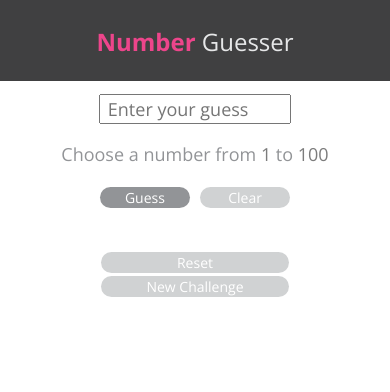
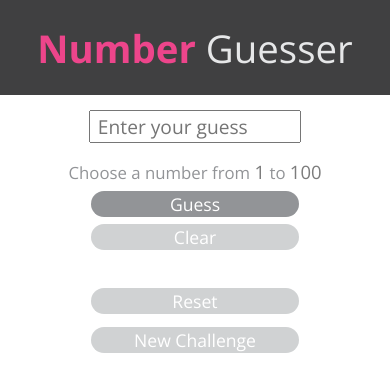
Before and after one commit to cbandrow-zz/number-guesser, a plain HTML site: page index.html in a window 390 px wide. Drawn offline with nearby package versions, Linux system fonts and the light colour scheme.

Commit message:
finalized media queries. removed excess css

```diff
--- a/scripts.js
+++ b/scripts.js
@@ -121,7 +121,6 @@ function biggerChallenge(){
     guessResponse.innerText = "";
     randomNumber(ranMin, ranMax);
     disabled();
-    alert("Range is now between " + ranMin + " and " + ranMax)
     minMax();
   })
 };
--- a/style.css
+++ b/style.css
@@ -92,12 +92,11 @@ button {
   text-align: center;
   border-width: 0px;
   font-family: "Open Sans", sans-serif;
-  width: auto;
   border-radius: 20px;
   background-color: #929497;
   color: #ffffff;
   font-size: 18px;
-  margin-top: 1%;
+  margin-top: 4%;
   margin-left: 1%;
   margin-right: 1%;
   width: 27%;
@@ -106,6 +105,7 @@ button#reset{
   width: 57%;
 }
 button#challenge{
+  margin-top: 4%;
   width: 57%;
   margin-bottom: 2%;
 }
@@ -130,45 +130,364 @@ button:focus{
 }
 
 
-@media screen and (max-width : 320px) {
-  input {
-    font-size: 16px;
-  }
+/*--Media Queries--*/
+@media screen and (max-width: 1824px){
   #title-num{
-    font-size: 22px;
+    font-size: 1.45em;
   }
 
   #title-guess{
-    font-size: 22px;
+    font-size: 1.45em;
+  }
+
+  input {
+    margin-top: 0.75em;
+    margin-bottom: 0.55em;
+    font-size: 2.15em;
+    width: 30%;
+  }
+
+  p{
+    font-size: 1.55em;
+    margin-bottom: 0em;
+  }
+
+  #max{
+    font-size: 1.56em;
+  }
+
+  #min{
+    font-size: 1.56em;
+  }
+
+  #your-guess{
+    margin-top: 1em;
+    margin-bottom: 0em;
+    font-size: 1.75em;
+  }
+  #guess-number{
+    font-size: 8.5em;
+  }
+  #guess-response{
+    font-size: 1.75em;
+    margin-bottom: 1em;
   }
 
   button {
-    font-size: 10px;
+    width: 17%;
+    display: inline;
+    margin-left: auto;
+    margin-right: auto;
+    font-size: 1.35em;
+    margin-top: 2%;
+  }
+
+  button#reset{
+    display: inline-block;
+    width: 17%;
+    margin-top: 0.5%;
+  }
+
+  button#challenge{
+    display: inline-block;
+    margin-top: 0.5%;
+    width: 17%;
+    margin-bottom: 2%;
+    }
+  }
+
+@media screen and (max-width : 1224px){
+  #title-num{
+    font-size: 1.35em;
+  }
+
+  #title-guess{
+    font-size: 1.35em;
+  }
+  input {
+    font-size: 1.5em;
+    width: 45%;
+  }
+  p{
+    font-size: 1.3em;
+    margin-bottom: 0em;
+  }
+
+  #max{
+    font-size: 1.35em;
+  }
+
+  #min{
+    font-size: 1.35em;
+  }
+
+  #your-guess{
+    margin-top: 1em;
+    margin-bottom: 0em;
+    font-size: 1.75em;
+  }
+  #guess-number{
+    font-size: 7.5em;
+  }
+  #guess-response{
+    font-size: 1.75em;
+    margin-bottom: 1em;
+  }
+
+  button {
+    width: 20%;
+    display: inline-block;
+    margin-left: auto;
+    margin-right: auto;
+    font-size: 1.25em;
+  }
+
+  button#reset{
+    display: block;
+    width: 30%;
+    margin-top: 1%;
+  }
+
+  button#challenge{
+    display: block;
+    margin-top: 2%;
+    width: 30%;
+    margin-bottom: 2%;
+    }
+  }
+
+@media screen and (max-width : 950px) {
+  #title-num{
+    font-size: 1.30em;
+  }
+
+  #title-guess{
+    font-size: 1.30em;
+  }
+  input {
+    font-size: 1.42em;
+    width: 50%;
+  }
+  p{
+    font-size: 1.25em;
+    margin-bottom: 0em;
+  }
+
+  #max{
+    font-size: 1.3em;
+  }
+
+  #min{
+    font-size: 1.3em;
+  }
+
+  #your-guess{
+    margin-top: 1em;
+    margin-bottom: 0em;
+    font-size: 1.6em;
+  }
+  #guess-number{
+    font-size: 6.75em;
+  }
+  #guess-response{
+    font-size: 1.6em;
+    margin-bottom: 1em;
+  }
+
+  button {
+    width: 20%;
+    display: inline;
+    margin-left: auto;
+    margin-right: auto;
+    font-size: 1.195em;
+  }
+
+  button#reset{
+    width: 35%;
+    margin-top: 1%;
+  }
+
+  button#challenge{
+    margin-top: 2%;
+    width: 35%;
+    margin-bottom: 2%;
+  }
+}
+
+
+
+
+@media screen and (max-width : 768px){
+  #title-num{
+    font-size: 1.30em;
+  }
+
+  #title-guess{
+    font-size: 1.30em;
+  }
+  input {
+    font-size: 1.35em;
+    width: 50%;
+  }
+  p{
+    font-size: 1.15em;
+    margin-bottom: 0em;
+  }
+
+  #max{
+    font-size: 1.25em;
+  }
+
+  #min{
+    font-size: 1.25em;
+  }
+
+  #your-guess{
+    margin-top: 1em;
+    margin-bottom: 0em;
+    font-size: 1.6em;
+  }
+  #guess-number{
+    font-size: 5.75em;
+  }
+  #guess-response{
+    font-size: 1.6em;
+    margin-bottom: 1em;
+  }
+
+  button {
+    width: 23.5%;
+    display: inline;
+    margin-left: auto;
+    margin-right: auto;
+    font-size: 1.175em;
+  }
+
+  button#reset{
+    width: 45%;
+    margin-top: 1%;
+  }
+
+  button#challenge{
+    margin-top: 2%;
+    width: 45%;
+    margin-bottom: 2%;
   }
 }
 
 @media screen and (max-width : 414px) {
-  input {
-    font-size: 18px;
-  }
   #title-num{
-    font-size: 24px;
+    font-size: 1.20em;
   }
 
   #title-guess{
-    font-size: 24px;
+    font-size: 1.20em;
+  }
+  header {
+    padding-top: .05%;
+    padding-bottom: .05%;
+  }
+  input {
+    font-size: 1.2em;
+    width: 60%;
+  }
+  p{
+    font-size: 1.05em;
+  }
+
+  #max{
+    font-size: 1.1em;
+  }
+
+  #min{
+    font-size: 1.1em;
+  }
+
+  #your-guess{
+    margin-top: 1.5em;
+    margin-bottom: 0em;
+    font-size: 1.6em;
+  }
+  #guess-number{
+    font-size: 5em;
+  }
+  #guess-response{
+    font-size: 1.6em;
   }
 
   button {
-    font-size: 14px;
+    width: 62.5%;
+    display: block;
+    margin-left: auto;
+    margin-right: auto;
+    font-size: 1.10em;
+  }
 
+  button#reset{
+    width: 62.5%;
+  }
+
+  button#challenge{
+    margin-top: 4%;
+    width: 62.5%;
+    margin-bottom: 2%;
   }
 }
 
-@media screen and (max-width : 768px){
+@media screen and (max-width : 320px) {
+  #title-num{
+    font-size: 1em;
+  }
 
+  #title-guess{
+    font-size: 1em;
+  }
+  header {
+    padding-top: .025%;
+    padding-bottom: .025%;
+  }
+  input {
+    font-size: 1.15em;
+    width: 65%;
+  }
+  p{
+    font-size: 1em;
+  }
+
+  #max{
+    font-size: 1.15em;
+  }
+
+  #min{
+    font-size: 1.15em;
+  }
+
+  #your-guess{
+    margin-top: 1em;
+    margin-bottom: 0em;
+    font-size: 1.4em;
+  }
+  #guess-number{
+    font-size: 4.5em;
+  }
+  #guess-response{
+    font-size: 1.4em;
+  }
+
+  button {
+    width: 60.5%;
+    display: block;
+    margin-left: auto;
+    margin-right: auto;
+    font-size: .95em;
+  }
+  button#reset{
+    width: 60.5%;
+  }
+
+  button#challenge{
+    margin-top: 4%;
+    width: 60.5%;
+    margin-bottom: 2%;
+  }
 }
-
-@media screen and (max-width : 1224px){
-
-}
```
